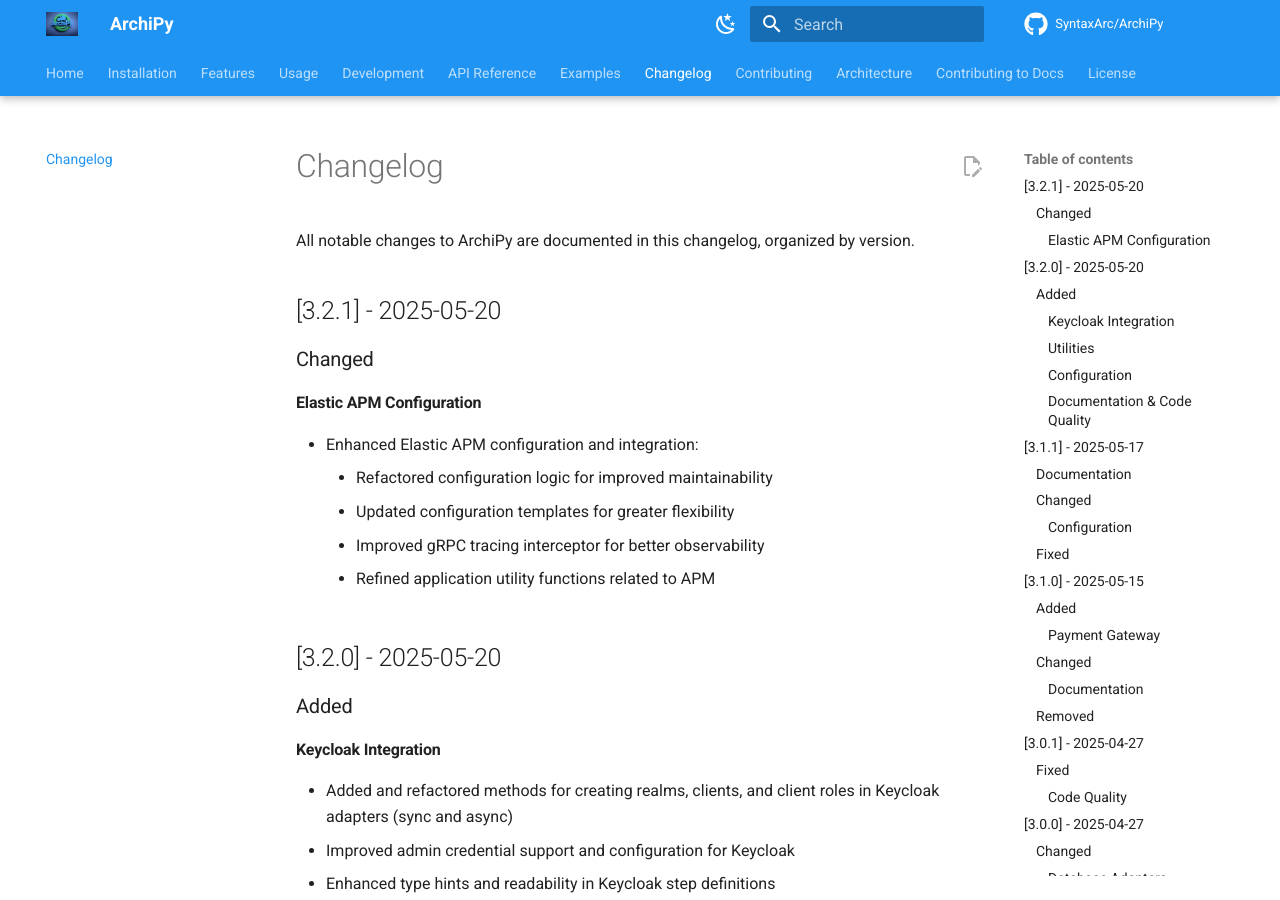
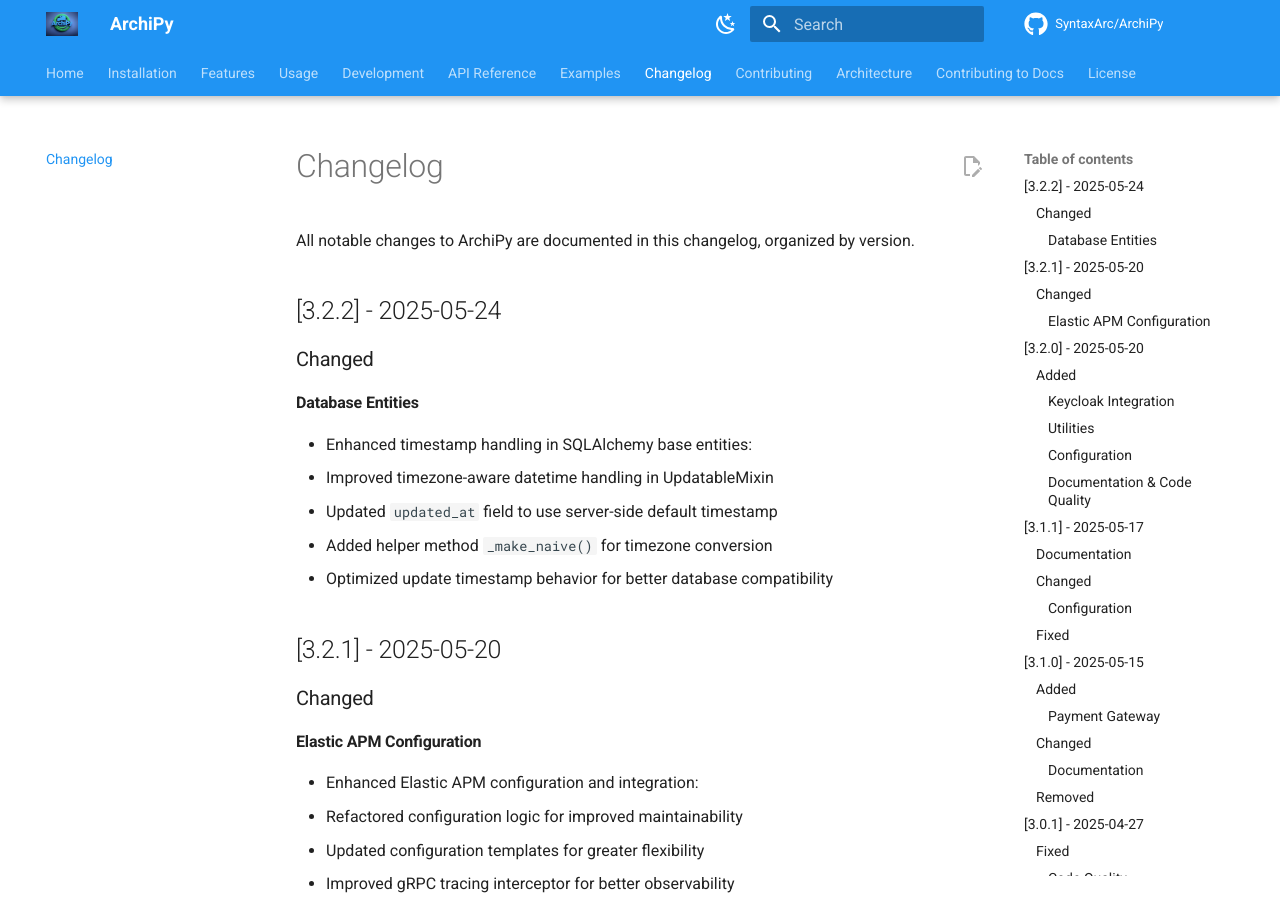
Before and after one commit to negatic/ArchiPy, an MkDocs documentation site: the page built from docs/changelog.md, in a window 1280 px wide and 900 px high. Built offline with MkDocs 1.6.1 and Material for MkDocs 9.7.7, drawn with Linux system fonts in a browser that asks for light colours; comment, search, counter and statistics services are not loaded; the version menu is left out.

Commit message:
update change logs

```diff
--- a/docs/changelog.md
+++ b/docs/changelog.md
@@ -1,6 +1,17 @@
 # Changelog
 
 All notable changes to ArchiPy are documented in this changelog, organized by version.
+
+## [3.2.2] - 2025-05-24
+
+### Changed
+
+#### Database Entities
+- Enhanced timestamp handling in SQLAlchemy base entities:
+- Improved timezone-aware datetime handling in UpdatableMixin
+- Updated `updated_at` field to use server-side default timestamp
+- Added helper method `_make_naive()` for timezone conversion
+- Optimized update timestamp behavior for better database compatibility
 
 ## [3.2.1] - 2025-05-20
 
@@ -8,10 +19,10 @@ All notable changes to ArchiPy are documented in this changelog, organized by ve
 
 #### Elastic APM Configuration
 - Enhanced Elastic APM configuration and integration:
-    - Refactored configuration logic for improved maintainability
-    - Updated configuration templates for greater flexibility
-    - Improved gRPC tracing interceptor for better observability
-    - Refined application utility functions related to APM
+- Refactored configuration logic for improved maintainability
+- Updated configuration templates for greater flexibility
+- Improved gRPC tracing interceptor for better observability
+- Refined application utility functions related to APM
 
 
 ## [3.2.0] - 2025-05-20
```
